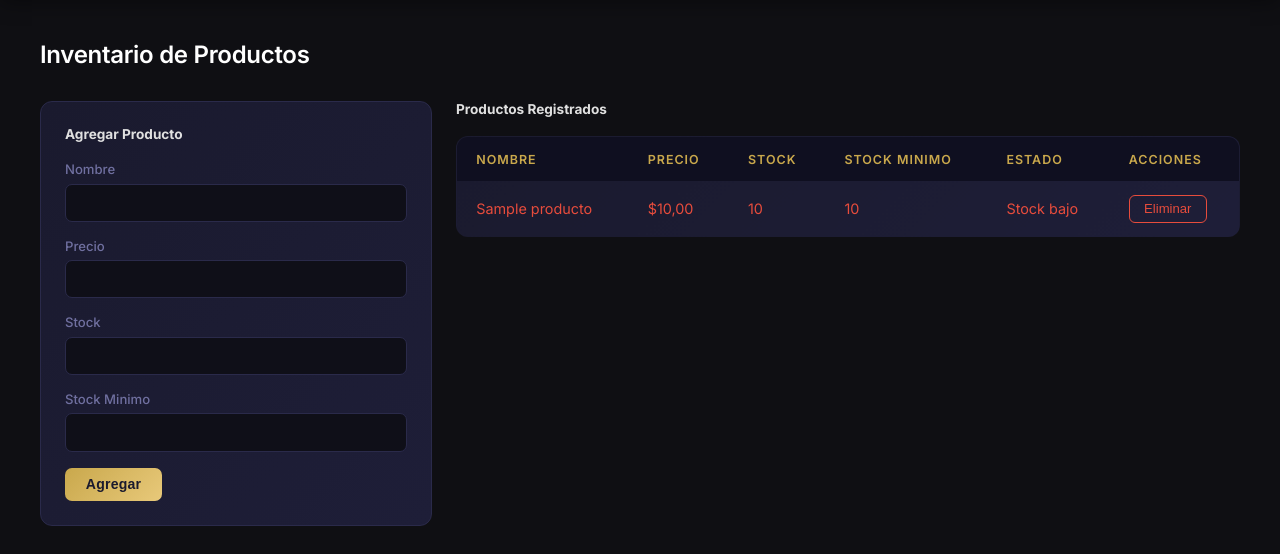
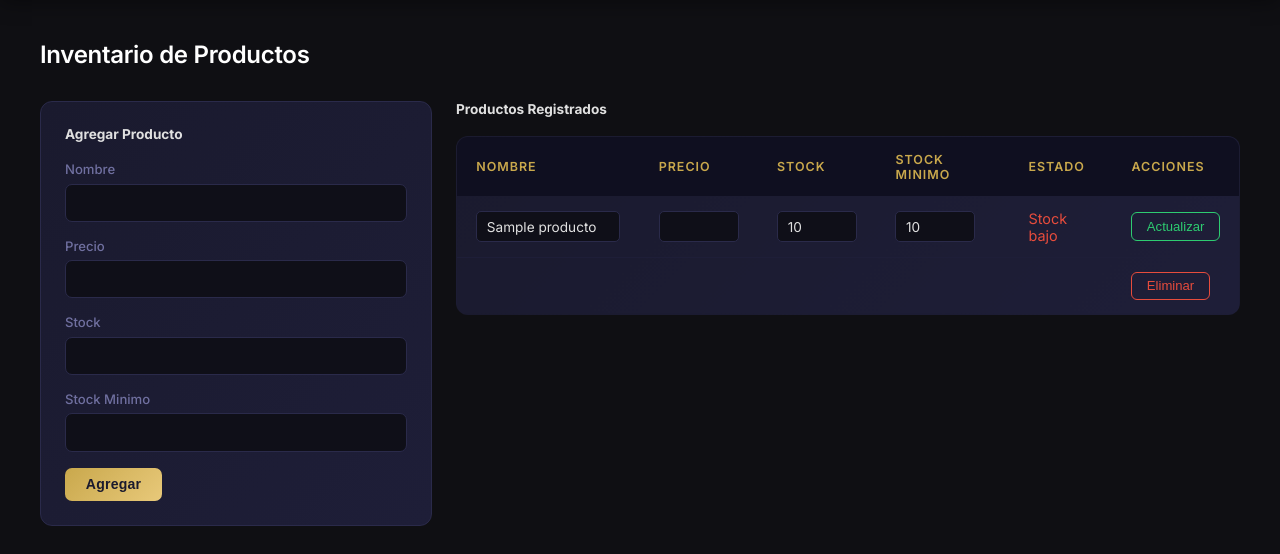
Before and after one commit to JuanDavidJR/licores-system, a Django app: page /inventario/ in a window 1280 px wide. Shown: the part 65-619 px from the top of the page. Run offline with Django 5.2, Linux system fonts and the light colour scheme; tables that the repository leaves empty hold one stand-in row (values such as "Sample post").

Commit message:
fix template inventario con edicion

```diff
--- a/static/css/styles.css
+++ b/static/css/styles.css
@@ -525,3 +525,41 @@
         padding: 0.5rem 1rem;
     }
 }
+
+
+.input-tabla {
+    background-color: #0f0f18;
+    border: 1px solid #2a2a4a;
+    color: #e0e0e0;
+    padding: 0.4rem 0.6rem;
+    border-radius: 5px;
+    font-size: 0.85rem;
+    font-family: 'Inter', sans-serif;
+    width: 100%;
+}
+
+.input-tabla:focus {
+    outline: none;
+    border-color: #c9a84c;
+}
+
+.input-pequeno {
+    width: 80px;
+}
+
+.btn-actualizar {
+    background-color: transparent;
+    color: #2ecc71;
+    padding: 0.35rem 0.9rem;
+    border: 1px solid #2ecc71;
+    border-radius: 6px;
+    cursor: pointer;
+    font-size: 0.82rem;
+    font-weight: 500;
+    transition: all 0.2s;
+}
+
+.btn-actualizar:hover {
+    background-color: #2ecc71;
+    color: #1a1a2e;
+}
--- a/templates/inventario/inventario.html
+++ b/templates/inventario/inventario.html
@@ -18,11 +18,11 @@
             </div>
             <div class="form-group">
                 <label>Stock</label>
-                <input type="number" name="stock" required>
+                <input type="number" name="stock" min="0" required>
             </div>
             <div class="form-group">
                 <label>Stock Minimo</label>
-                <input type="number" name="stock_minimo" required>
+                <input type="number" name="stock_minimo" min="0" required>
             </div>
             <button type="submit" class="btn">Agregar</button>
         </form>
@@ -43,13 +43,24 @@
             <tbody>
                 {% for producto in productos %}
                 <tr {% if producto.stock_bajo %}class="stock-bajo"{% endif %}>
-                    <td>{{ producto.nombre }}</td>
-                    <td>${{ producto.precio }}</td>
-                    <td>{{ producto.stock }}</td>
-                    <td>{{ producto.stock_minimo }}</td>
-                    <td>{% if producto.stock_bajo %}Stock bajo{% else %}Normal{% endif %}</td>
+                    <form method="POST" action="{% url 'editar_producto' producto.id %}" id="form-{{ producto.id }}">
+                        {% csrf_token %}
+                        <td><input type="text" name="nombre" value="{{ producto.nombre }}" form="form-{{ producto.id }}" class="input-tabla"></td>
+                        <td><input type="number" name="precio" value="{{ producto.precio }}" step="0.01" min="0" form="form-{{ producto.id }}" class="input-tabla input-pequeno"></td>
+                        <td><input type="number" name="stock" value="{{ producto.stock }}" min="0" form="form-{{ producto.id }}" class="input-tabla input-pequeno"></td>
+                        <td><input type="number" name="stock_minimo" value="{{ producto.stock_minimo }}" min="0" form="form-{{ producto.id }}" class="input-tabla input-pequeno"></td>
+                        <td>{% if producto.stock == 0 %}Sin stock{% elif producto.stock_bajo %}Stock bajo{% else %}Normal{% endif %}</td>
+                        <td>
+                            <div style="display:flex; gap:0.4rem;">
+                                <button type="submit" form="form-{{ producto.id }}" class="btn-actualizar">Actualizar</button>
+                            </div>
+                        </td>
+                    </form>
+                </tr>
+                <tr>
+                    <td colspan="5"></td>
                     <td>
-                        <form method="POST" action="{% url 'eliminar_producto' producto.id %}" style="display:inline">
+                        <form method="POST" action="{% url 'eliminar_producto' producto.id %}">
                             {% csrf_token %}
                             <button type="submit" class="btn-eliminar">Eliminar</button>
                         </form>
```
Also changed, not shown: templates/mesas/pedido.html (+8 -5 lines).
